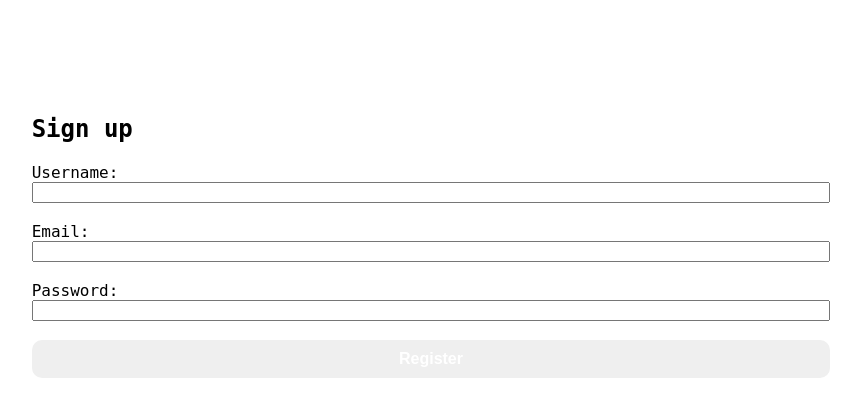
After one commit to Theodorus95/PostmanClone, a Symfony app: template templates/register/index.html.twig in a window 1280 px wide. The commit adds this page. Shown: the top 417 px of the page, without its empty margins (209-1070 px from the left). Run offline with Twig, Linux system fonts and the light colour scheme; the template is opened without the code that fills it, so the values that code supplies are empty; some libraries are stand-ins or nearby versions.

Commit message:
Completed Registration page

```diff
--- a/composer.json
+++ b/composer.json
@@ -47,7 +47,7 @@
         "symfony/browser-kit": "6.1.*",
         "symfony/css-selector": "6.1.*",
         "symfony/debug-bundle": "6.1.*",
-        "symfony/maker-bundle": "^1.0",
+        "symfony/maker-bundle": "^1.50",
         "symfony/phpunit-bridge": "^7.0",
         "symfony/stopwatch": "6.1.*",
         "symfony/web-profiler-bundle": "6.1.*"
--- a/public/css/home.css
+++ b/public/css/home.css
@@ -41,6 +41,11 @@ body {
     cursor: pointer;
     color: white;
     transition: background-color 0.5s ease;
+}
+
+a {
+    color: inherit;
+    text-decoration: none;
 }
 
 
--- /dev/null
+++ b/public/css/register.css
@@ -0,0 +1,40 @@
+body {
+    font-family: monospace, "Arial";
+}
+
+body {
+    display: grid;
+    grid-template: 1fr 5fr / 1fr 4fr 1fr;
+}
+
+#regDiv {
+    grid-area: 2 / 2 / 3 / 3;
+    /*flex-direction: column;*/
+    /*justify-content: center;*/
+    /*align-items: center;*/
+    /*width: 600px;*/
+
+    padding: 20px;
+    border-radius: 3px;
+    border-width: 2px;
+    border-color: white;
+    border-style: double;
+}
+
+#regForm {
+    display: flex;
+    flex-direction: column;
+    justify-content: space-between;
+}
+
+#registerBtn {
+    font-size: 1rem;
+    font-weight: bold;
+    padding: 10px 20px;
+    min-width: 100px;
+    border: none;
+    border-radius: 10px;
+    cursor: pointer;
+    color: white;
+    transition: background-color 0.5s ease;
+}
--- a/templates/home/index.html.twig
+++ b/templates/home/index.html.twig
@@ -38,7 +38,8 @@
         <div class="register_section">
             <h3>No account?</h3>
             <div id="registerBtnDiv" class="btnClass">
-                <button id="registerBtn" class="registerInput" type="submit">Register</button>
+                <button id="registerBtn" class="registerInput" type="submit">
+                    <a href="{{ path('app_register') }}" class="linkBtn">Register</a></button>
             </div>
         </div>
         <div class="footer"></div>
--- /dev/null
+++ b/templates/register/index.html.twig
@@ -0,0 +1,30 @@
+{% extends 'base.html.twig' %}
+
+{% block stylesheets %}
+    <link rel="stylesheet" href="{{ asset('css/register.css') }}">
+{% endblock %}
+
+{% block javascripts %}
+    <script src="{{ asset('js/register.ts') }} defer"></script>
+{% endblock %}
+
+{% block title %}Register{% endblock %}
+
+{% block body %}
+
+    <div id="regDiv">
+        <h2 id="signupText">Sign up</h2>
+        <form  method="post" id="regForm">
+            <label for="username">Username:</label>
+            <input type="text" id="username" name="username" required><br>
+            <label for="email">Email:</label>
+            <input type="email" id="email" name="email" required><br>
+            <label for="password">Password:</label>
+            <input type="password" id="password" name="password" required><br>
+            <button id="registerBtn" type="submit">Register</button>
+
+{#            <input type="submit" value="Register">#}
+        </form>
+    </div>
+
+{% endblock %}
```
Also changed, not shown: src/Controller/RegisterController.php (added, +18 -0 lines), README.md, public/js/register.ts (added), 2 other files.
